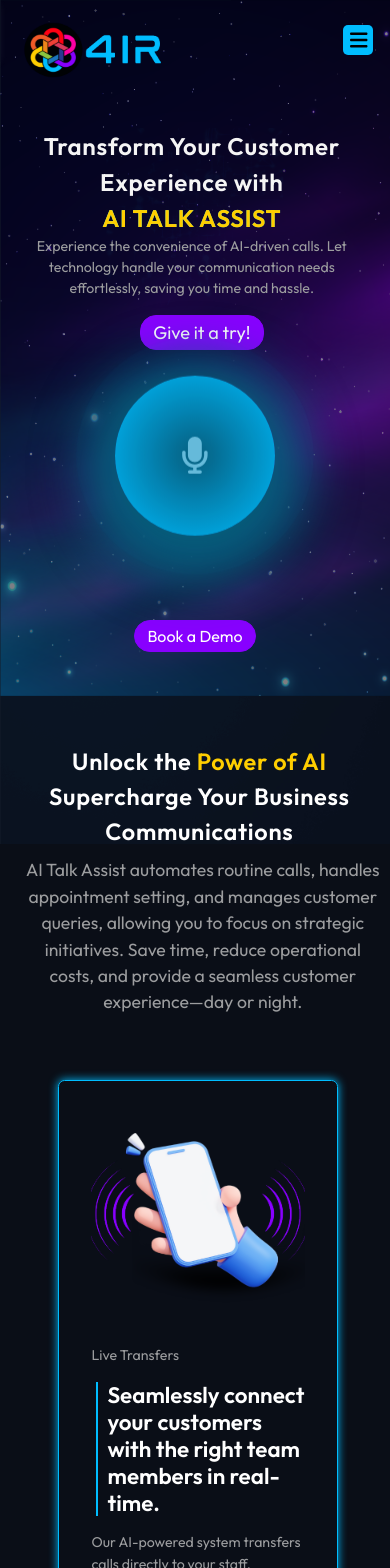
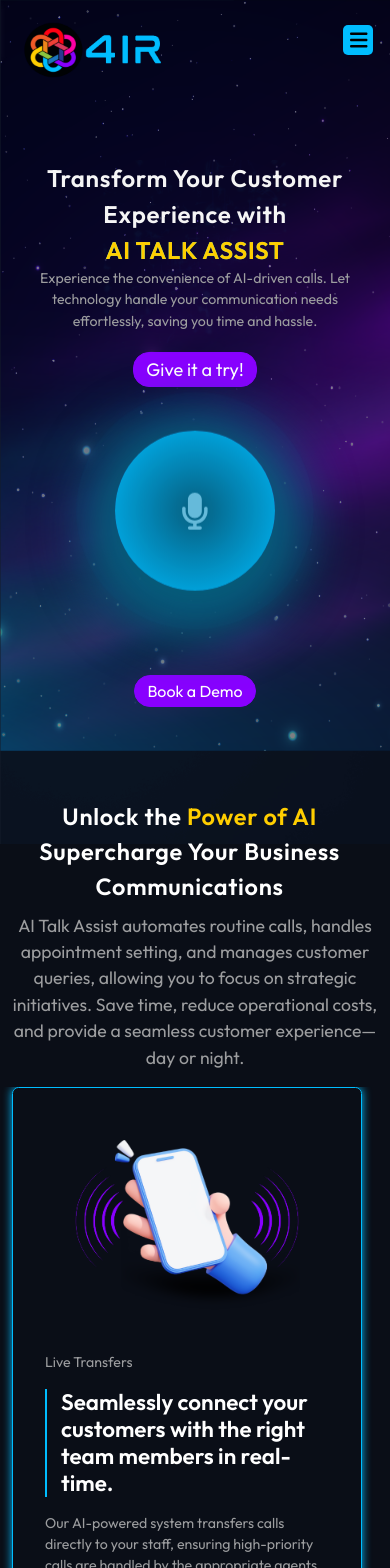
Before and after one commit to ShahbazNadeem/4ir, a Next.js app: page /services/AitalkAssist in a window 390 px wide. Shown: the top 1568 px of the page. Built offline with nearby package versions, Linux system fonts and the light colour scheme.

Commit message:
changes done

```diff
--- a/public/assets/css/pages/about.css
+++ b/public/assets/css/pages/about.css
@@ -68,9 +68,8 @@
 }
 .home-content .aitalk-heading p{
     position: relative !important;
-    left: 16% !important;
+    left: unset !important;
     margin: 0px !important;
-    padding: 0px 2px ;
 }
 
 }
--- a/public/assets/css/pages/ai-talk-assist.css
+++ b/public/assets/css/pages/ai-talk-assist.css
@@ -699,7 +699,7 @@
 
     .boxs_container {
         grid-template-columns: 1fr;
-        margin: 0px 28px;
+        margin: 0px;
     }
 
 
@@ -708,10 +708,6 @@
         margin: auto;
     }
 
-    .services_section {
-        margin: 2rem auto;
-        left: 0%;
-    }
 
     .service_row {
         margin-top: 0;
--- a/public/assets/css/pages/home.css
+++ b/public/assets/css/pages/home.css
@@ -198,7 +198,7 @@
 
     .aitalkassist .home-content {
         position: relative;
-        width: 121%;
+        /* width: 121%; */
         left: 0% !important;
     }
     .aitalkassist .mic_text{
--- a/public/assets/css/pages/services.css
+++ b/public/assets/css/pages/services.css
@@ -1,5 +1,5 @@
 body,section{
-    width: 100vw !important;
+    max-width: 100vw !important;
     overflow-x: hidden;
 }
 
@@ -303,10 +303,6 @@
         margin: auto;
     }
 
-    .services_section {
-        margin: 0rem auto;
-        left: 2%;
-    }
     .ratio_40{
         padding-top: unset !important;
     }
--- a/public/assets/css/pages/startegic-counselling.css
+++ b/public/assets/css/pages/startegic-counselling.css
@@ -238,11 +238,12 @@
 @media screen and (max-width:540px) {
     .home-content{
       position: relative !important;
-      top: -4%;
+      top: unset;
     }
     .home-content .mic_text{
       position: absolute !important;
-      left: 50% !important;
+      left: unset !important;
+
 
     }
   }
@@ -254,12 +255,12 @@
     .aitalkassist .home-content{
         position: relative;
         left: 15% !important;
-        top: -6%;
-        width: auto !important;
+        /* top: -6%; */
+        /* width: auto !important; */
     }
     .home-content .mic_text{
-        position: absolute !important;
-        left: 50% !important;
+        position: relative !important;
+        /* left: 50% !important; */
 
       }
 
@@ -271,7 +272,7 @@
     .aitalkassist .home-content {
         left: unset !important;
         /* top: unset !important; */
-        width: 100% !important;
+        /* width: 100% !important; */
     }
     .home-content .aitalk-heading {
         position: relative;
@@ -288,28 +289,63 @@
 @media  screen and (max-width: 600px) {
     .home-content .aitalk-heading h1{
         position: relative !important;
-        left: 16% !important;
+        left: unset !important;
         margin: 0px !important;
-        padding: 0px 2px ;
+
     }
     .home-content .aitalk-heading{
         position: relative !important;
-        left: -17% !important;
+        left: unset !important;
         margin: 0px !important;
     }
     .boxs_container .box{
-        max-width: 80% !important;
-        left: 9% !important;
+        max-width: 100% !important;
+        margin: 0px !important;
+    }
+    .container {
+        padding-left: 10px ;
+        padding-right: 10px ;
+    }
+    .boxs_container .box {
+        left: unset !important;
+    }
+    .boxs_container{
+        display: flex;
+        align-items: center;
+        justify-content: center;
+        padding: 0px;
+        margin: 0px !important;
     }
 }
 @media (max-width: 480px) {
     .boxs_container  .boxcustom {
-      max-width: 80% !important;
-      left: -3% !important;
+      max-width: 88% !important;
+      left: 0% !important;
   }
   .home-section .home-content .mic_text{
-    top: 109%;
+    margin-top: 20px;
   }
+  .ai-features-heading {
+    padding: 0px 10px !important;
+  }
+  .services .services_section .container{
+    margin: unset !important;
+  }
+    .feature_container{
+        margin: 0px !important;
+    }
+    .team-section .team-box{
+        margin: 0px !important;
+    }
+    .services_section .container{
+        padding: 0px !important;
+    }
+    .ai-feature-box-wrapper{
+        margin: 0px !important;
+    }
+    .ai-feature-box {
+        margin: 0px !important;
+    }
   }
 .modal-content {
     height: 90vh;
```
Also changed, not shown: public/assets/css/style.css.
